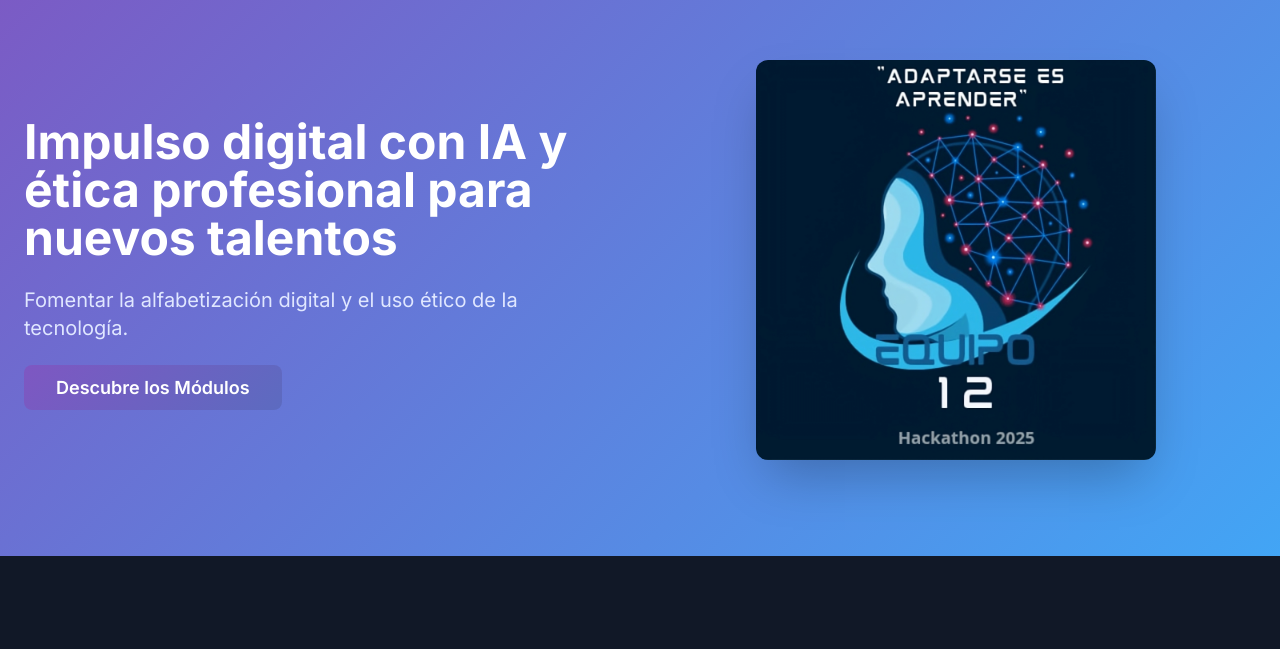
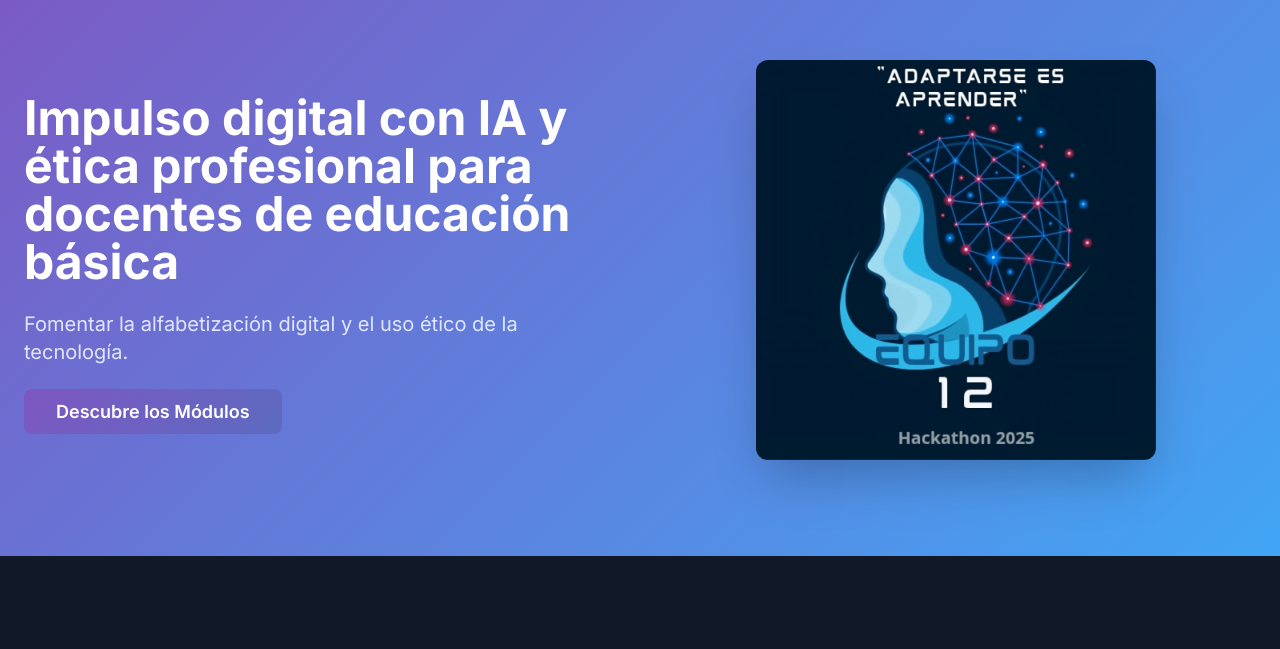
Before and after one commit to luisvallez/Hackathon, a plain HTML site: page index.html in a window 1280 px wide. Shown: the part 100-749 px from the top of the page. Drawn offline with nearby package versions, Linux system fonts and the light colour scheme.

Commit message:
Add files via upload

```diff
--- a/index.html
+++ b/index.html
@@ -10,7 +10,7 @@
       href="https://fonts.googleapis.com/css2?family=Inter:wght@400;500;600;700&display=swap"
       rel="stylesheet"
     />
-    <link rel="stylesheet" href="./style.css?ver=1.61" />
+    <link rel="stylesheet" href="./style.css?ver=1.62" />
   </head>
 
   <body class="antialiased">
@@ -131,7 +131,8 @@
       >
         <div class="md:w-1/2 text-center md:text-left">
           <h1 class="text-4xl md:text-5xl font-bold mb-6 leading-tight">
-            Impulso digital con IA y ética profesional para nuevos talentos
+            Impulso digital con IA y ética profesional para docentes de
+            educación básica
           </h1>
           <p class="text-lg md:text-xl mb-8 text-indigo-100">
             Fomentar la alfabetización digital y el uso ético de la tecnología.
```
